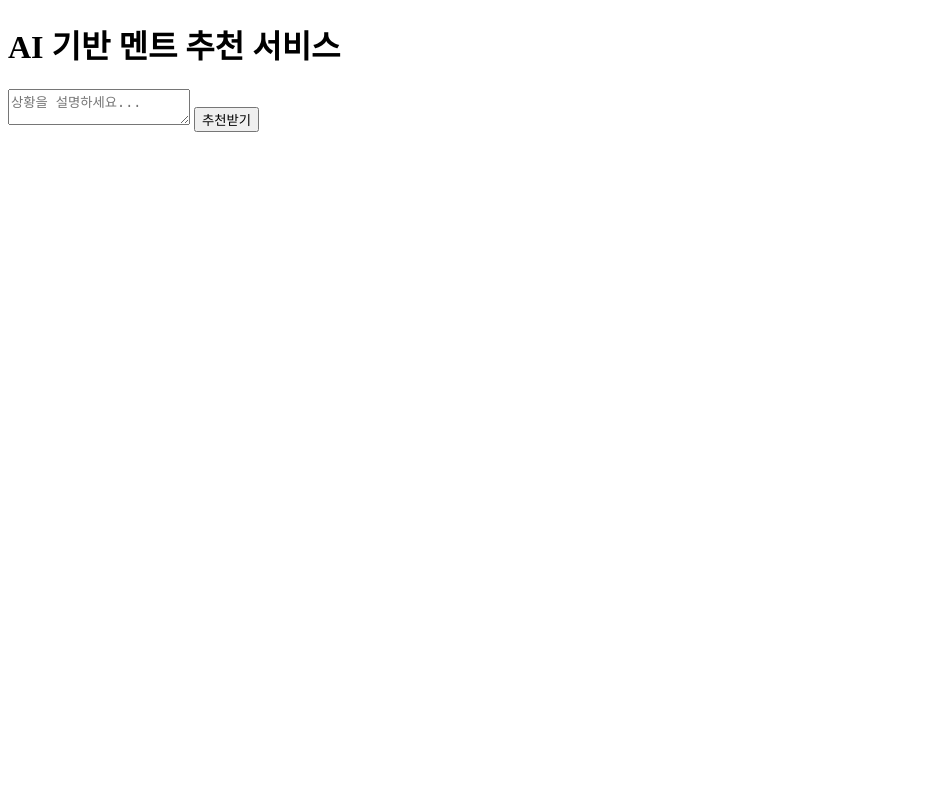
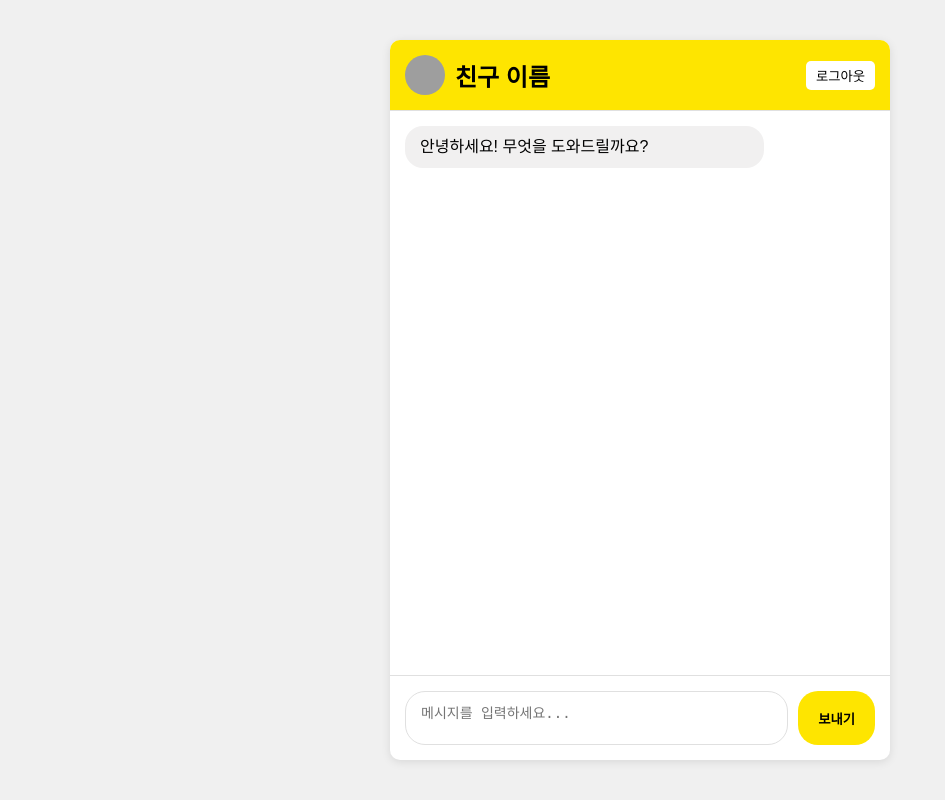
Before and after one commit to hanseio/buddy-web, a Flask app: page / in a window 1280 px wide. Shown: the whole page, without its empty margins (0-945 px from the left). Run offline with Flask 3, Linux system fonts and the light colour scheme; the visitor is signed in with stand-in values (Sample User, id 1); grey boxes are pictures that could not be loaded.

Commit message:
first commit

```diff
--- a/app/routes.py
+++ b/app/routes.py
@@ -1,4 +1,4 @@
-from flask import render_template, redirect, url_for, session, request
+from flask import render_template, redirect, url_for, session, request, jsonify
 from flask_dance.contrib.google import make_google_blueprint, google
 from authlib.integrations.flask_client import OAuth
 from app import app
@@ -78,3 +78,9 @@ def home():
     if 'google_user' in session or 'kakao_user' in session:
         return render_template('main.html')
     return redirect(url_for('login'))
+
+@app.route('/logout', methods=['POST'])
+def logout():
+    # 세션에서 사용자 정보 제거
+    session.clear()
+    return jsonify({"message": "로그아웃 성공"}), 200
--- a/app/static/css/main.css
+++ b/app/static/css/main.css
@@ -0,0 +1,101 @@
+body {
+    font-family: 'Apple SD Gothic Neo', 'Noto Sans KR', sans-serif;
+    background-color: #f0f0f0;
+    margin: 0;
+    padding: 0;
+    display: flex;
+    justify-content: center;
+    align-items: center;
+    height: 100vh;
+}
+
+.chat-container {
+    width: 100%;
+    max-width: 500px;
+    height: 90vh;
+    background-color: white;
+    border-radius: 10px;
+    box-shadow: 0 2px 10px rgba(0, 0, 0, 0.1);
+    display: flex;
+    flex-direction: column;
+}
+
+.chat-header {
+    display: flex;
+    align-items: center;
+    padding: 15px;
+    border-bottom: 1px solid #e0e0e0;
+    background-color: #FEE500;
+    border-radius: 10px 10px 0 0;
+}
+
+.avatar {
+    width: 40px;
+    height: 40px;
+    border-radius: 50%;
+    margin-right: 10px;
+}
+
+.chat-header h2 {
+    flex-grow: 1;
+    margin: 0;
+}
+
+.logout-btn {
+    background-color: #ffffff;
+    border: none;
+    padding: 5px 10px;
+    border-radius: 5px;
+    cursor: pointer;
+}
+
+.chat-messages {
+    flex-grow: 1;
+    overflow-y: auto;
+    padding: 15px;
+}
+
+.message {
+    max-width: 70%;
+    margin-bottom: 10px;
+    padding: 10px 15px;
+    border-radius: 18px;
+    line-height: 1.4;
+    word-wrap: break-word;
+}
+
+.user-message {
+    background-color: #FEE500;
+    align-self: flex-end;
+    margin-left: auto;
+}
+
+.friend-message {
+    background-color: #f1f0f0;
+    align-self: flex-start;
+}
+
+.chat-input {
+    display: flex;
+    padding: 15px;
+    border-top: 1px solid #e0e0e0;
+}
+
+#userInput {
+    flex-grow: 1;
+    border: 1px solid #e0e0e0;
+    border-radius: 20px;
+    padding: 10px 15px;
+    resize: none;
+    font-size: 14px;
+}
+
+#sendButton {
+    background-color: #FEE500;
+    border: none;
+    padding: 10px 20px;
+    margin-left: 10px;
+    border-radius: 20px;
+    cursor: pointer;
+    font-weight: bold;
+}
--- a/app/static/js/main.js
+++ b/app/static/js/main.js
@@ -1,21 +1,82 @@
-// 기존의 form submit 이벤트 리스너 코드는 그대로 유지
-document.getElementById('input-form').addEventListener('submit', function(event) {
-    event.preventDefault();
-    const userInput = document.getElementById('user-input').value;
-    const emojiContainer = document.querySelector('.emoji-container');
+document.addEventListener('DOMContentLoaded', () => {
+    const chatMessages = document.getElementById('chatMessages');
+    const userInput = document.getElementById('userInput');
+    const sendButton = document.getElementById('sendButton');
+    const logoutButton = document.getElementById('logoutButton');
 
-    fetch('/api/recommend', {
-        method: 'POST',
-        headers: {
-            'Content-Type': 'application/json',
-        },
-        body: JSON.stringify({ input: userInput }),
-    })
-    .then(response => response.json())
-    .then(data => {
-        const recommendations = document.getElementById('recommendations');
-        recommendations.innerHTML = '<p>추천된 멘트: ' + data.recommendation + '</p>';
+    function addMessage(content, isUser = false) {
+        const messageDiv = document.createElement('div');
+        messageDiv.classList.add('message');
+        messageDiv.classList.add(isUser ? 'user-message' : 'friend-message');
+        messageDiv.textContent = content;
+        chatMessages.appendChild(messageDiv);
+        chatMessages.scrollTop = chatMessages.scrollHeight;
+    }
+
+    function getFriendResponse(userMessage) {
+        // 여기에 AI 로직을 연결하거나 임시 응답을 생성합니다
+        return new Promise(resolve => {
+            setTimeout(() => {
+                resolve(`당신의 메시지 "${userMessage}"에 대한 친구의 대답입니다.`);
+            }, 1000); // 1초 후 응답
+        });
+    }
+
+    sendButton.addEventListener('click', async () => {
+        const message = userInput.value.trim();
+        if (message) {
+            addMessage(message, true);
+            userInput.value = '';
+
+            // 친구 응답 대기 중 표시
+            const typingIndicator = document.createElement('div');
+            typingIndicator.classList.add('message', 'friend-message');
+            typingIndicator.textContent = '입력 중...';
+            chatMessages.appendChild(typingIndicator);
+
+            const response = await getFriendResponse(message);
+
+            // 대기 중 메시지 제거
+            chatMessages.removeChild(typingIndicator);
+
+            addMessage(response, false);
+        }
     });
 
+    userInput.addEventListener('keypress', (e) => {
+        if (e.key === 'Enter' && !e.shiftKey) {
+            e.preventDefault();
+            sendButton.click();
+        }
+    });
 
+    logoutButton.addEventListener('click', () => {
+        // 서버에 로그아웃 요청을 보냅니다.
+        fetch('/logout', {
+            method: 'POST',
+            credentials: 'include' // 쿠키를 포함시킵니다.
+        })
+        .then(response => {
+            if (response.ok) {
+                // 로컬 스토리지나 세션 스토리지의 사용자 관련 데이터를 삭제합니다.
+                localStorage.removeItem('userToken'); // 예시: 저장된 토큰 삭제
+                sessionStorage.clear(); // 세션 스토리지 초기화
+
+                // 클라이언트 측 상태 초기화
+                // 예: 채팅 기록 삭제, 사용자 정보 초기화 등
+
+                alert('로그아웃되었습니다.');
+                window.location.href = '/login'; // 로그인 페이지로 리다이렉트
+            } else {
+                alert('로그아웃 처리 중 오류가 발생했습니다.');
+            }
+        })
+        .catch(error => {
+            console.error('로그아웃 오류:', error);
+            alert('로그아웃 처리 중 오류가 발생했습니다.');
+        });
+    });
+
+    // 초기 메시지 추가
+    addMessage('안녕하세요! 무엇을 도와드릴까요?', false);
 });
--- a/app/templates/main.html
+++ b/app/templates/main.html
@@ -1,20 +1,26 @@
 <!DOCTYPE html>
-<html lang="en">
+<html lang="ko">
 <head>
     <meta charset="UTF-8">
     <meta name="viewport" content="width=device-width, initial-scale=1.0">
-    <title>AI 멘트 추천 서비스</title>
+    <title>친구와의 대화</title>
     <link rel="stylesheet" href="{{ url_for('static', filename='css/main.css') }}">
 </head>
 <body>
-    <h1>AI 기반 멘트 추천 서비스</h1>
-    <form id="input-form">
-        <textarea id="user-input" placeholder="상황을 설명하세요..."></textarea>
-        <button type="submit">추천받기</button>
-    </form>
-    <div id="recommendations"></div>
-
+    <div class="chat-container">
+        <div class="chat-header">
+            <img src="{{ url_for('static', filename='images/friend-avatar.jpg') }}" alt="친구 프로필" class="avatar">
+            <h2>친구 이름</h2>
+            <button id="logoutButton" class="logout-btn">로그아웃</button>
+        </div>
+        <div class="chat-messages" id="chatMessages">
+            <!-- 메시지들이 여기에 동적으로 추가됩니다 -->
+        </div>
+        <div class="chat-input">
+            <textarea id="userInput" placeholder="메시지를 입력하세요..."></textarea>
+            <button id="sendButton">보내기</button>
+        </div>
+    </div>
     <script src="{{ url_for('static', filename='js/main.js') }}"></script>
-
 </body>
 </html>
```
